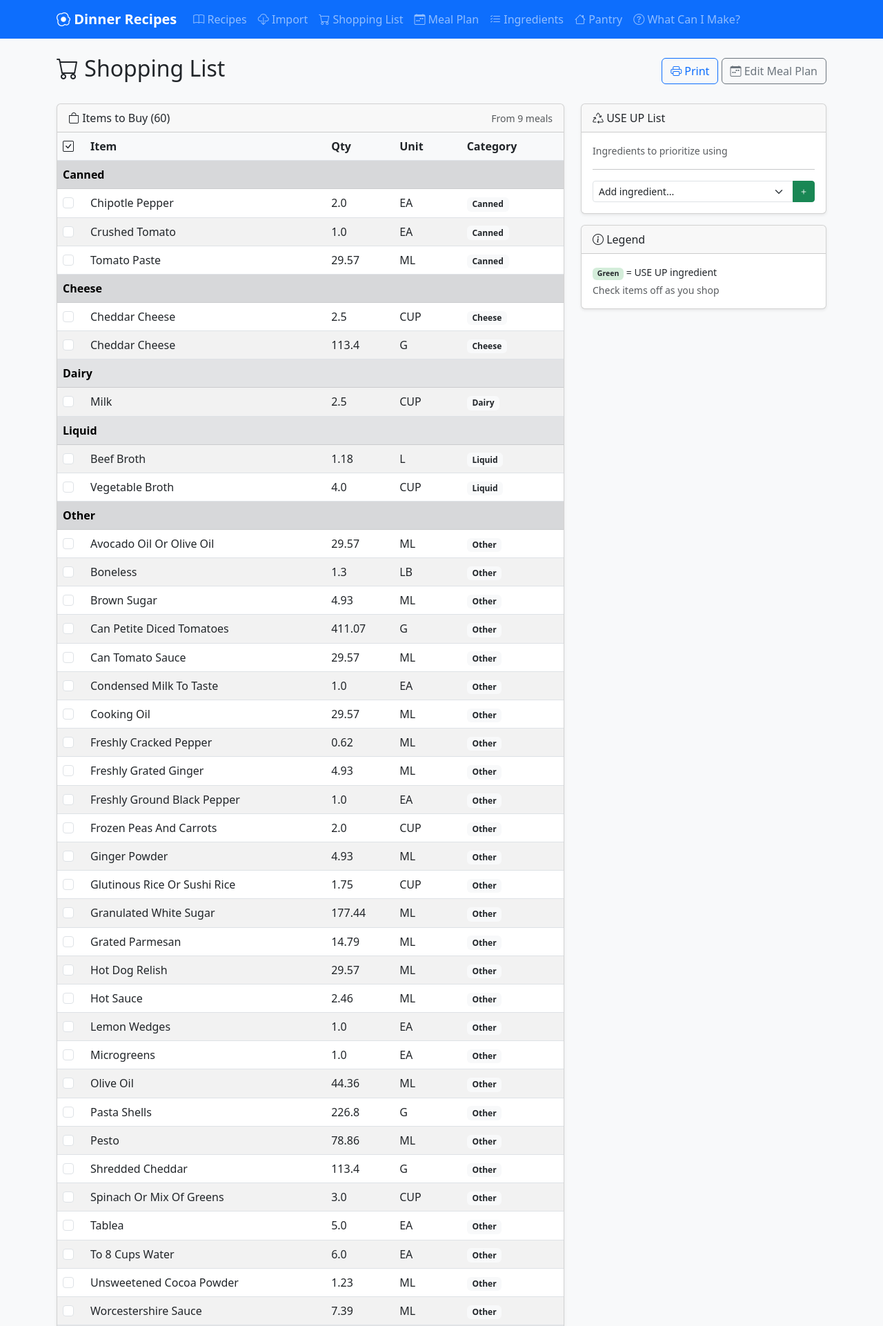
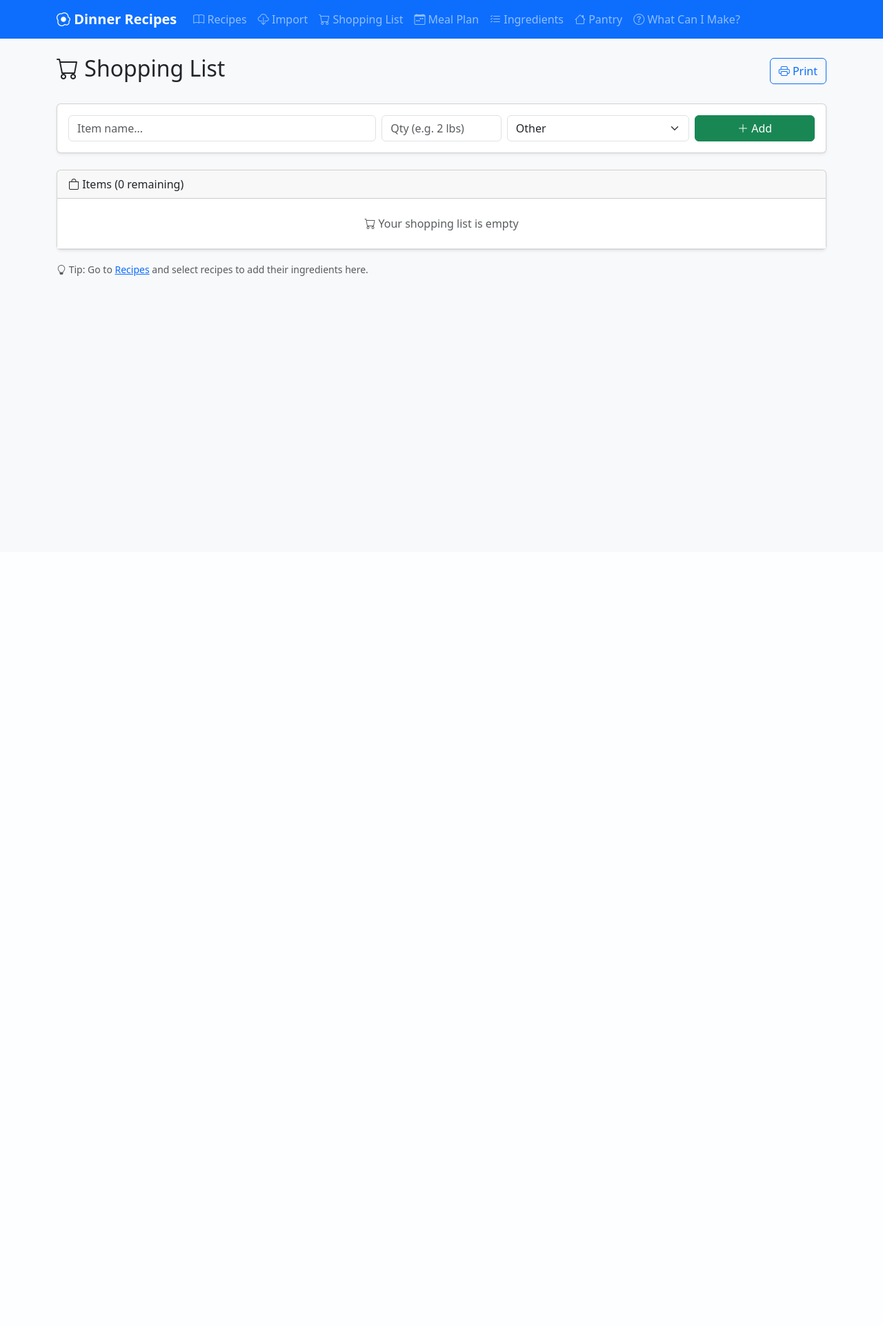
Before and after one commit to devlynallin-alt/Dinner-recipes, a Flask app: page /shopping in a window 1280 px wide. Shown: the top 1922 px of the page at 69% size. After the commit the page ends 400 px from the top, so only its background shows below. Run offline with Flask 3, Linux system fonts and the light colour scheme.

Commit message:
Redesign shopping list as user-input list
- Add ShoppingItem model for manual shopping list entries
- Create routes for add, check, delete, clear-checked items
- Shopping list now supports manual item entry with categories
- Add recipe selection in recipes page to add ingredients to shopping list
- Items grouped by category, checked items shown separately

🤖 Generated with [Claude Code](https://claude.com/claude-code)

Co-Authored-By: Claude Opus 4.5 <noreply@anthropic.com>

```diff
--- a/app.py
+++ b/app.py
@@ -491,6 +491,13 @@ class UseUpItem(db.Model):
     ingredient_id = db.Column(db.Integer, db.ForeignKey('ingredient.id'), nullable=False)
     ingredient = db.relationship('Ingredient')
 
+class ShoppingItem(db.Model):
+    id = db.Column(db.Integer, primary_key=True)
+    name = db.Column(db.String(200), nullable=False)
+    quantity = db.Column(db.String(50), default='')
+    checked = db.Column(db.Boolean, default=False)
+    category = db.Column(db.String(50), default='Other')
+
 # ============================================
 # ROUTES - HOME
 # ============================================
@@ -974,25 +981,57 @@ def generate_shopping_list(recipe_ids, multipliers=None):
 
 @app.route('/shopping')
 def shopping_list():
-    # Get recipes from current meal plan
-    meals = MealPlan.query.filter_by(week=1).all()
-    recipe_ids = {meal.recipe_id for meal in meals if meal.recipe_id}
+    items = ShoppingItem.query.order_by(ShoppingItem.checked, ShoppingItem.category, ShoppingItem.name).all()
+    return render_template('shopping.html', items=items)
 
-    # Generate shopping list from meal plan
-    items, subtotal, tax, total = generate_shopping_list(recipe_ids)
+@app.route('/shopping/add', methods=['POST'])
+def shopping_add():
+    name = request.form.get('name', '').strip()
+    quantity = request.form.get('quantity', '').strip()
+    category = request.form.get('category', 'Other')
+    if name:
+        item = ShoppingItem(name=name, quantity=quantity, category=category)
+        db.session.add(item)
+        db.session.commit()
+    return redirect(url_for('shopping_list'))
 
-    # Get USE UP items for the sidebar
-    use_up_items = UseUpItem.query.all()
-    ingredients = Ingredient.query.order_by(Ingredient.name).all()
+@app.route('/shopping/check/<int:id>', methods=['POST'])
+def shopping_check(id):
+    item = ShoppingItem.query.get_or_404(id)
+    item.checked = not item.checked
+    db.session.commit()
+    return redirect(url_for('shopping_list'))
 
-    return render_template('shopping.html',
-                         items=items,
-                         subtotal=subtotal,
-                         tax=tax,
-                         total=total,
-                         use_up_items=use_up_items,
-                         ingredients=ingredients,
-                         meal_count=len(recipe_ids))
+@app.route('/shopping/delete/<int:id>', methods=['POST'])
+def shopping_delete(id):
+    item = ShoppingItem.query.get_or_404(id)
+    db.session.delete(item)
+    db.session.commit()
+    return redirect(url_for('shopping_list'))
+
+@app.route('/shopping/clear-checked', methods=['POST'])
+def shopping_clear_checked():
+    ShoppingItem.query.filter_by(checked=True).delete()
+    db.session.commit()
+    return redirect(url_for('shopping_list'))
+
+@app.route('/shopping/add-from-recipes', methods=['POST'])
+def shopping_add_from_recipes():
+    """Add items from selected recipes to shopping list"""
+    recipe_ids = request.form.getlist('recipes')
+    if recipe_ids:
+        items, _, _, _ = generate_shopping_list(recipe_ids)
+        for item in items:
+            qty_str = f"{item['qty']} {item['unit']}" if not item.get('size') else f"{int(item['qty'])} x {int(item['size'])}{item['unit'].lower()}"
+            shopping_item = ShoppingItem(
+                name=item['name'],
+                quantity=qty_str,
+                category=item['category']
+            )
+            db.session.add(shopping_item)
+        db.session.commit()
+        flash(f"Added {len(items)} items from recipes", "success")
+    return redirect(url_for('shopping_list'))
 
 @app.route('/shopping/generate', methods=['POST'])
 def shopping_generate():
--- a/templates/recipes.html
+++ b/templates/recipes.html
@@ -27,7 +27,7 @@
     </div>
 </div>
 
-<form method="post" action="{{ url_for('shopping_generate') }}" id="recipeSelectForm">
+<form method="post" action="{{ url_for('shopping_add_from_recipes') }}" id="recipeSelectForm">
 <div class="row" id="recipeGrid">
     {% for recipe in recipes %}
     <div class="col-md-4 mb-3 recipe-card" data-name="{{ recipe.name.lower() }}">
--- a/templates/shopping.html
+++ b/templates/shopping.html
@@ -9,157 +9,140 @@
         <button onclick="window.print()" class="btn btn-outline-primary">
             <i class="bi bi-printer"></i> Print
         </button>
-        <a href="{{ url_for('meal_plan') }}" class="btn btn-outline-secondary">
-            <i class="bi bi-calendar-week"></i> Edit Meal Plan
-        </a>
-    </div>
-</div>
-
-{% if meal_count == 0 %}
-<div class="alert alert-warning">
-    <i class="bi bi-exclamation-triangle"></i> No meals in your plan.
-    <a href="{{ url_for('meal_plan') }}">Set up your meal plan</a> first.
-</div>
-{% else %}
-
-<div class="row">
-    <div class="col-md-8">
-        <div class="card">
-            <div class="card-header d-flex justify-content-between align-items-center">
-                <span><i class="bi bi-bag"></i> Items to Buy ({{ items|length }})</span>
-                <small class="text-muted">From {{ meal_count }} meals</small>
-            </div>
-            <table class="table table-striped mb-0" id="shoppingTable">
-                <thead>
-                    <tr>
-                        <th style="width: 40px;"><i class="bi bi-check-square"></i></th>
-                        <th>Item</th>
-                        <th>Qty</th>
-                        <th>Unit</th>
-                        <th>Category</th>
-                    </tr>
-                </thead>
-                <tbody>
-                    {% set current_category = namespace(value='') %}
-                    {% for item in items %}
-                        {% if item.category != current_category.value %}
-                            {% set current_category.value = item.category %}
-                            <tr class="table-secondary">
-                                <td colspan="5"><strong>{{ item.category }}</strong></td>
-                            </tr>
-                        {% endif %}
-                        <tr class="item-row {{ 'use-up-highlight' if item.is_use_up else '' }}">
-                            <td><input type="checkbox" class="form-check-input item-checkbox"></td>
-                            <td class="item-name">{{ item.name }}</td>
-                            <td>
-                                {% if item.size %}
-                                    {{ item.qty|int }} x {{ item.size|int }}{{ item.unit.lower() }}
-                                {% else %}
-                                    {{ item.qty }}
-                                {% endif %}
-                            </td>
-                            <td>{% if not item.size %}{{ item.unit }}{% endif %}</td>
-                            <td><span class="badge bg-light text-dark">{{ item.category }}</span></td>
-                        </tr>
-                    {% else %}
-                        <tr>
-                            <td colspan="5" class="text-muted">No items needed</td>
-                        </tr>
-                    {% endfor %}
-                </tbody>
-            </table>
-            {% if items %}
-            <div class="card-footer">
-                <div class="row">
-                    <div class="col text-end">
-                        <span class="text-muted">Subtotal: ${{ '%.2f'|format(subtotal) }}</span> |
-                        <span class="text-muted">Tax: ${{ '%.2f'|format(tax) }}</span> |
-                        <strong>Total: ${{ '%.2f'|format(total) }}</strong>
-                    </div>
-                </div>
-            </div>
+        {% if items|selectattr('checked')|list|length > 0 %}
+        <form method="post" action="{{ url_for('shopping_clear_checked') }}" class="d-inline">
+            <button type="submit" class="btn btn-outline-danger">
+                <i class="bi bi-trash"></i> Clear Checked
+            </button>
+        </form>
         {% endif %}
     </div>
 </div>
 
-    <div class="col-md-4">
-        <div class="card mb-3">
-            <div class="card-header">
-                <i class="bi bi-recycle"></i> USE UP List
+<!-- Add Item Form -->
+<div class="card mb-4">
+    <div class="card-body">
+        <form method="post" action="{{ url_for('shopping_add') }}" class="row g-2">
+            <div class="col-md-5">
+                <input type="text" name="name" class="form-control" placeholder="Item name..." required>
             </div>
-            <div class="card-body">
-                <p class="small text-muted">Ingredients to prioritize using</p>
-
-                {% for item in use_up_items %}
-                <div class="d-flex justify-content-between align-items-center mb-2">
-                    <span class="badge bg-success">{{ item.ingredient.name }}</span>
-                    <form method="post" action="{{ url_for('useup_delete', id=item.id) }}" class="d-inline">
-                        <button type="submit" class="btn btn-sm btn-outline-danger">
-                            <i class="bi bi-x"></i>
-                        </button>
-                    </form>
+            <div class="col-md-2">
+                <input type="text" name="quantity" class="form-control" placeholder="Qty (e.g. 2 lbs)">
             </div>
-                {% endfor %}
-
-                <hr>
-                <form method="post" action="{{ url_for('useup_add') }}">
-                    <div class="input-group">
-                        <select name="ingredient_id" class="form-select form-select-sm" required>
-                            <option value="">Add ingredient...</option>
-                            {% for ing in ingredients %}
-                            <option value="{{ ing.id }}">{{ ing.name }}</option>
-                            {% endfor %}
+            <div class="col-md-3">
+                <select name="category" class="form-select">
+                    <option value="Produce">Produce</option>
+                    <option value="Meat">Meat</option>
+                    <option value="Dairy">Dairy</option>
+                    <option value="Bakery">Bakery</option>
+                    <option value="Frozen">Frozen</option>
+                    <option value="Pantry">Pantry</option>
+                    <option value="Beverages">Beverages</option>
+                    <option value="Other" selected>Other</option>
                 </select>
-                        <button type="submit" class="btn btn-sm btn-success">
-                            <i class="bi bi-plus"></i>
+            </div>
+            <div class="col-md-2">
+                <button type="submit" class="btn btn-success w-100">
+                    <i class="bi bi-plus-lg"></i> Add
                 </button>
             </div>
         </form>
     </div>
 </div>
 
+<!-- Shopping List -->
 <div class="card">
     <div class="card-header">
-                <i class="bi bi-info-circle"></i> Legend
+        <i class="bi bi-bag"></i> Items ({{ items|rejectattr('checked')|list|length }} remaining)
     </div>
-            <div class="card-body">
-                <p class="small mb-1">
-                    <span class="badge use-up-highlight text-dark">Green</span> = USE UP ingredient
-                </p>
-                <p class="small mb-0 text-muted">
-                    Check items off as you shop
-                </p>
+    <table class="table table-hover mb-0">
+        <tbody>
+            {% set current_category = namespace(value='') %}
+            {% for item in items %}
+                {% if item.category != current_category.value and not item.checked %}
+                    {% set current_category.value = item.category %}
+                    <tr class="table-secondary">
+                        <td colspan="4"><strong>{{ item.category }}</strong></td>
+                    </tr>
+                {% endif %}
+                {% if not item.checked %}
+                <tr>
+                    <td style="width: 50px;">
+                        <form method="post" action="{{ url_for('shopping_check', id=item.id) }}">
+                            <button type="submit" class="btn btn-sm btn-outline-success">
+                                <i class="bi bi-check-lg"></i>
+                            </button>
+                        </form>
+                    </td>
+                    <td>{{ item.name }}</td>
+                    <td class="text-muted">{{ item.quantity }}</td>
+                    <td style="width: 50px;">
+                        <form method="post" action="{{ url_for('shopping_delete', id=item.id) }}">
+                            <button type="submit" class="btn btn-sm btn-outline-danger">
+                                <i class="bi bi-x"></i>
+                            </button>
+                        </form>
+                    </td>
+                </tr>
+                {% endif %}
+            {% else %}
+                <tr>
+                    <td colspan="4" class="text-muted text-center py-4">
+                        <i class="bi bi-cart"></i> Your shopping list is empty
+                    </td>
+                </tr>
+            {% endfor %}
+        </tbody>
+    </table>
 </div>
+
+<!-- Checked Items -->
+{% set checked_items = items|selectattr('checked')|list %}
+{% if checked_items|length > 0 %}
+<div class="card mt-4">
+    <div class="card-header text-muted">
+        <i class="bi bi-check-circle"></i> Checked Off ({{ checked_items|length }})
     </div>
-    </div>
+    <table class="table table-sm mb-0">
+        <tbody>
+            {% for item in checked_items %}
+            <tr class="text-muted" style="text-decoration: line-through;">
+                <td style="width: 50px;">
+                    <form method="post" action="{{ url_for('shopping_check', id=item.id) }}">
+                        <button type="submit" class="btn btn-sm btn-outline-secondary">
+                            <i class="bi bi-arrow-counterclockwise"></i>
+                        </button>
+                    </form>
+                </td>
+                <td>{{ item.name }}</td>
+                <td>{{ item.quantity }}</td>
+                <td style="width: 50px;">
+                    <form method="post" action="{{ url_for('shopping_delete', id=item.id) }}">
+                        <button type="submit" class="btn btn-sm btn-outline-danger">
+                            <i class="bi bi-x"></i>
+                        </button>
+                    </form>
+                </td>
+            </tr>
+            {% endfor %}
+        </tbody>
+    </table>
 </div>
 {% endif %}
+
+<div class="mt-3">
+    <small class="text-muted">
+        <i class="bi bi-lightbulb"></i> Tip: Go to <a href="{{ url_for('recipes_list') }}">Recipes</a> and select recipes to add their ingredients here.
+    </small>
+</div>
 {% endblock %}
 
 {% block scripts %}
 <style>
-.checked-off {
-    text-decoration: line-through;
-    opacity: 0.5;
-}
-.use-up-highlight {
-    background-color: #d4edda !important;
-}
 @media print {
-    .btn, .card-header form, .col-md-4 { display: none !important; }
-    .col-md-8 { width: 100% !important; }
+    .btn, form, .card-body:first-of-type, .text-muted.mt-3 { display: none !important; }
+    .card { border: none !important; }
+    .card-header { background: none !important; border-bottom: 2px solid #000 !important; }
 }
 </style>
-<script>
-document.querySelectorAll('.item-checkbox').forEach(function(checkbox) {
-    checkbox.addEventListener('change', function() {
-        var row = this.closest('tr');
-        if (this.checked) {
-            row.classList.add('checked-off');
-        } else {
-            row.classList.remove('checked-off');
-        }
-    });
-});
-</script>
 {% endblock %}
```
Lines whose indentation alone changed are shown as unchanged.
